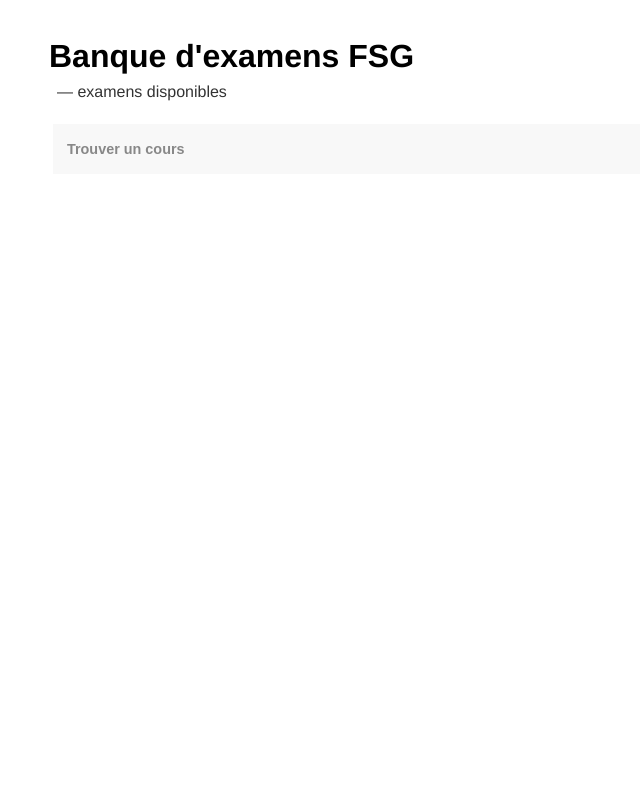
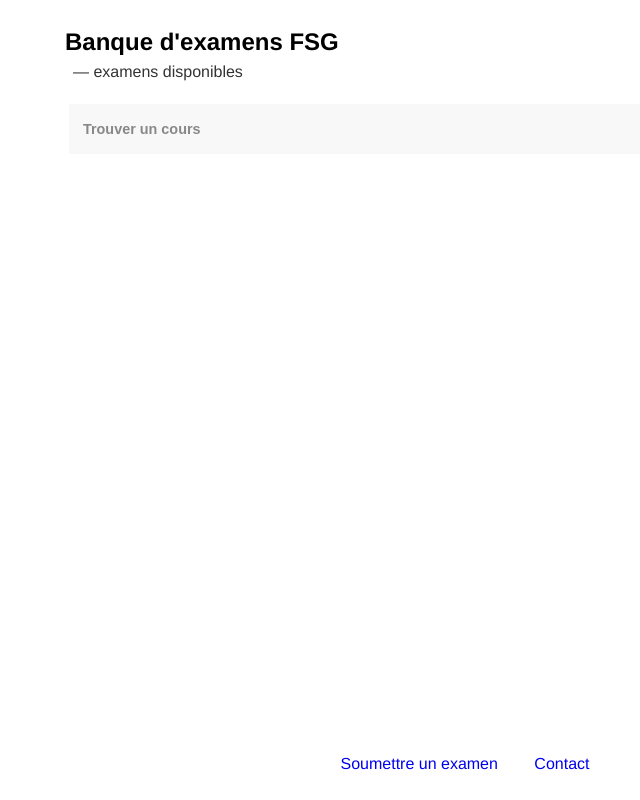
Before and after one commit to examensfsg/examens, a plain HTML site: page index.html in a window 1280 px wide. Shown: the whole page, without its empty margins (191-831 px from the left). Drawn offline with nearby package versions, Linux system fonts and the light colour scheme; no server answers.

Commit message:
add contact forms

```diff
--- a/index.html
+++ b/index.html
@@ -6,15 +6,23 @@
     <title>Banque d'examens FSG</title>
     <script src="https://ajax.googleapis.com/ajax/libs/jquery/3.5.1/jquery.min.js"></script>
     <script src="static/utils.js"></script>
-    <script src="static/search.js"></script>
+    <script src="static/index.js"></script>
     <link href="static/style.css" rel="stylesheet"/>
     <link rel="icon" href="data:,">
 </head>
 <body>
-    <h1><a href=".">Banque d'examens FSG</a></h1>
-    <p class="exam_count"><span id="exam_count">—</span> examens disponibles</p>
-    <label for="search" hidden="hidden">Recherche</label>
-    <input id="search" type="text" class="search" name="fsg_exam_search" placeholder="Trouver un cours" autofocus/>
-    <ul class="list" id="course-list"></ul>
+<div class="box">
+    <section>
+        <h1><a href=".">Banque d'examens FSG</a></h1>
+        <p class="exam_count"><span id="exam_count">—</span> examens disponibles</p>
+        <label for="search" hidden="hidden">Recherche</label>
+        <input id="search" type="text" class="search" name="fsg_exam_search" placeholder="Trouver un cours" autofocus/>
+        <ul class="list" id="course-list"></ul>
+    </section>
+    <footer>
+        <a href="https://forms.gle/QUWjPy881r6FYo9u8">Soumettre un examen</a>
+        <a href="https://forms.gle/XwmN4mxGK5nUCNp27">Contact</a>
+    </footer>
+</div>
 </body>
 </html>
--- a/static/search.js
+++ b/static/index.js
@@ -6,14 +6,16 @@ let courses_dict = null;
 function load_courses() {
     $.getJSON(DB_LOCATION + COURSES_JSON, data => {
         courses_dict = data.courses;
-        search(null);
+        search();
 
         // Set exam count
         $("#exam_count").text(data.exam_count);
     })
 }
 
-function search(query) {
+function search() {
+    const query = $("#search").val();
+
     // Get courses code and name from root JSON, sort alphabetically by course code
     let courses = [];
     for (let code in courses_dict) {
--- a/static/style.css
+++ b/static/style.css
@@ -2,17 +2,18 @@
     box-sizing: border-box;
 }
 
-body {
+html, body {
     color: #333;
     margin: 0 auto;
     max-width: 50em;
     font-family: "Helvetica", "Arial", sans-serif;
     line-height: 1.5;
-    padding: 2em 1em;
+    padding: 0 1em;
+    height: 100%;
 }
 
 h1 {
-    padding: 0;
+    padding: 1em 0 0 0;
     margin: 0;
 }
 
@@ -73,6 +74,7 @@ h2 {
     cursor: pointer;
     color: #888;
 }
+
 .file-item:hover {
     color: inherit;
 }
@@ -81,3 +83,27 @@ h2 {
     font-family: monospace;
     font-weight: bold;
 }
+
+.box {
+    display: flex;
+    flex-flow: column;
+    height: 100%;
+}
+
+section {
+    flex: 1 1 auto;
+}
+
+footer {
+    display: inline;
+    flex: 0 1 2em;
+    width: 100%;
+    text-align: center;
+    vertical-align: center;
+    padding: 1em;
+}
+
+footer a {
+    text-decoration: none;
+    margin: 0 1em;
+}
--- a/static/utils.js
+++ b/static/utils.js
@@ -19,11 +19,11 @@ function register_search_events(element, callback) {
     element.on("keyup", _ => {
         clearTimeout(debounce);
         debounce = setTimeout(() => {
-            callback(element.val())
+            callback()
         }, SEARCH_DEBOUNCE)
     }).keypress(e => {
         if (e.which === 13) {
-            callback(element.val());
+            callback();
             return false;
         }
     })
```
Also changed, not shown: exams.html (+8 -0 lines), static/exams.js (+4 -6 lines).
